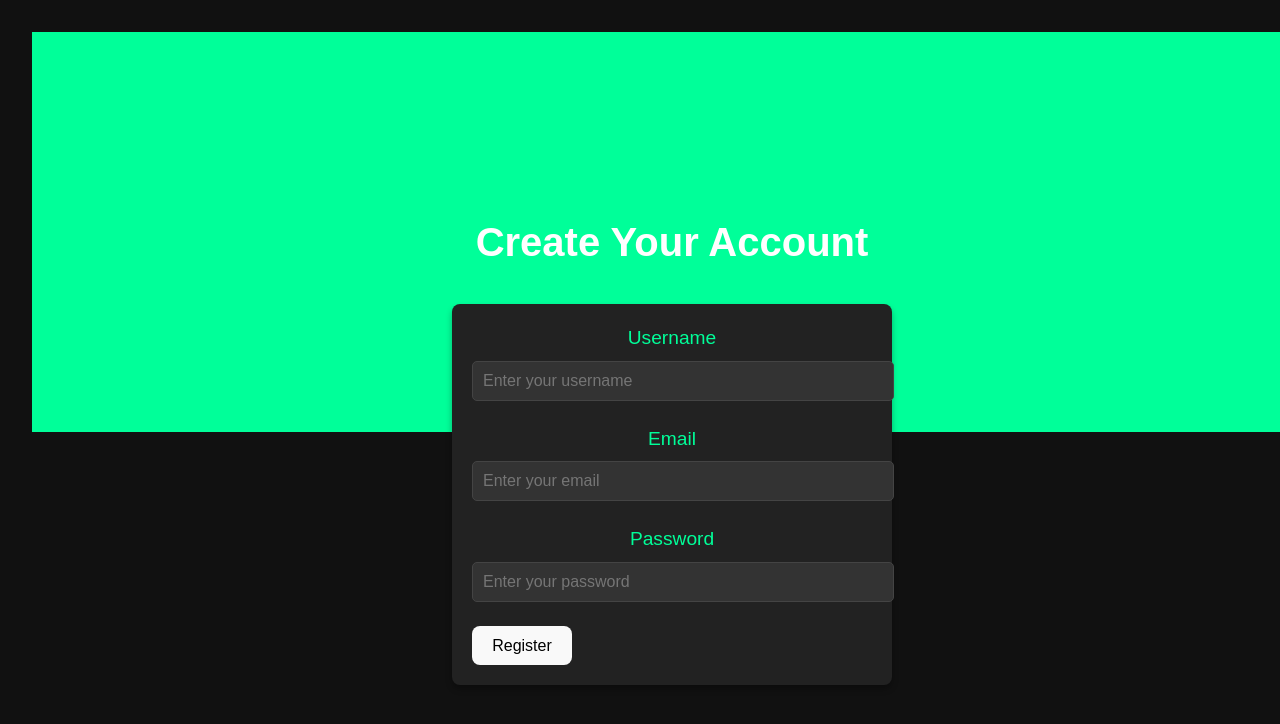
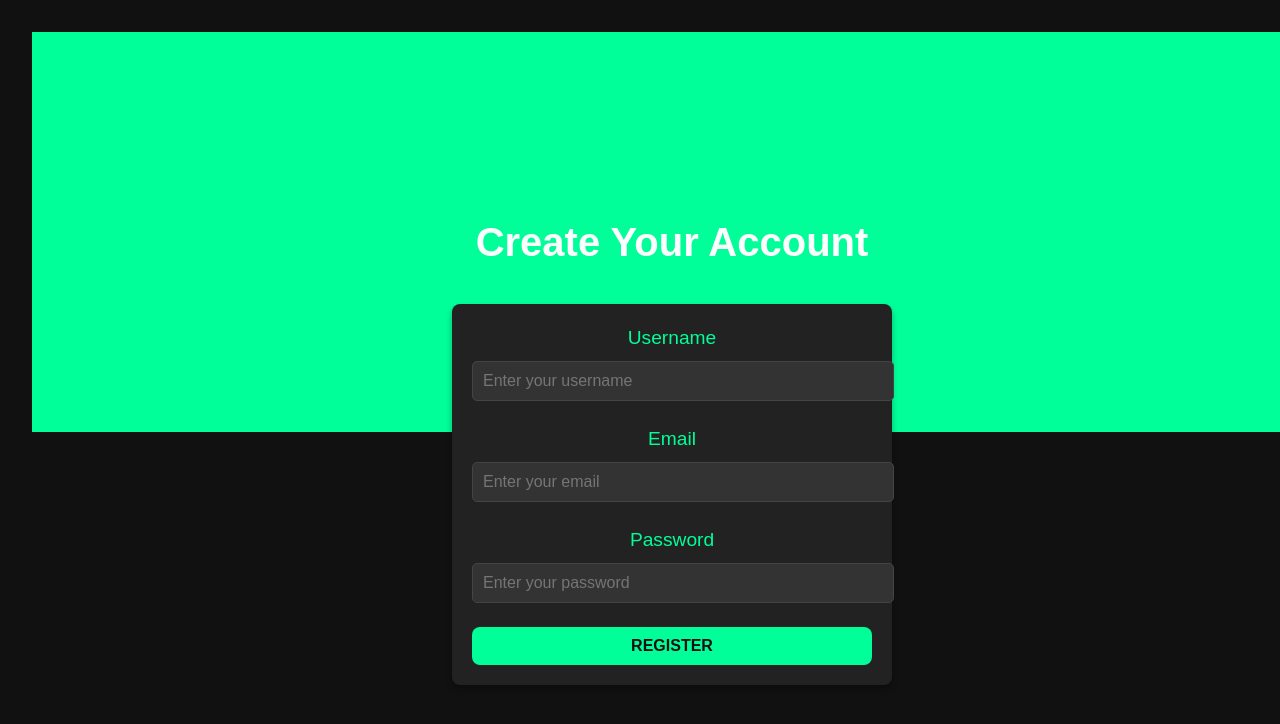
Before and after one commit to Mohammad-Zahran/Quiz-App-Part2, a React (Vite) app in the folder frontend/: page /register in a window 1280 px wide. Shown: the top 724 px of the page. Built offline with nearby package versions, Linux system fonts and the light colour scheme.

Commit message:
Added the style for the regiter buttons

```diff
--- a/frontend/src/pages/Register/style.css
+++ b/frontend/src/pages/Register/style.css
@@ -59,3 +59,22 @@
     border-color: #00ff99;
     box-shadow: 0 0 5px rgba(0, 255, 153, 0.5);
   }
+
+  .register-form .btn {
+    width: 100%;
+    padding: 10px;
+    font-size: 1rem;
+    font-weight: bold;
+    color: #111;
+    background-color: #00ff99;
+    border: none;
+    border-radius: 8px;
+    cursor: pointer;
+    transition: all 0.3s ease;
+    text-transform: uppercase;
+  }
+
+  .register-form .btn:hover {
+    background-color: #00cc77;
+    transform: scale(1.05);
+  }
```
